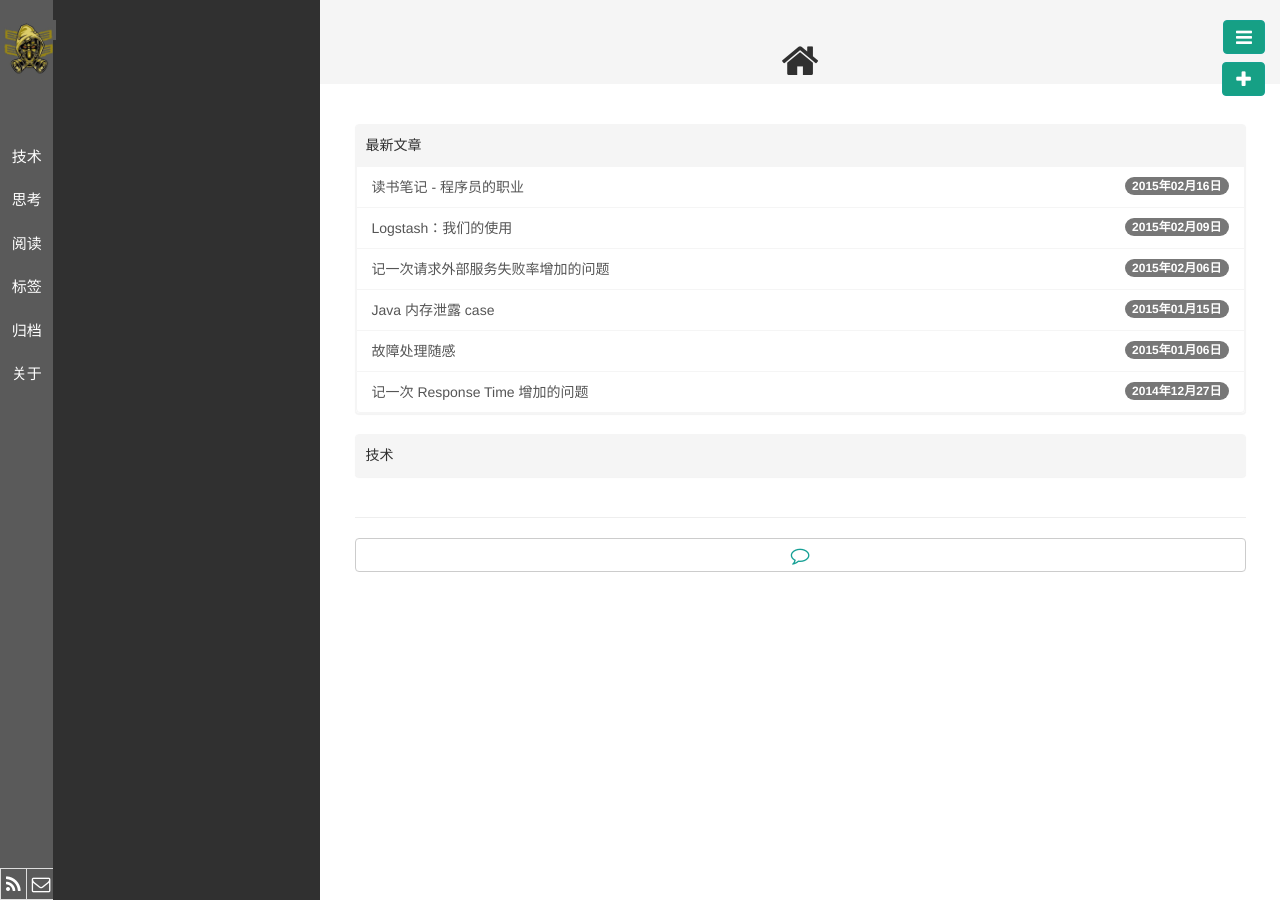
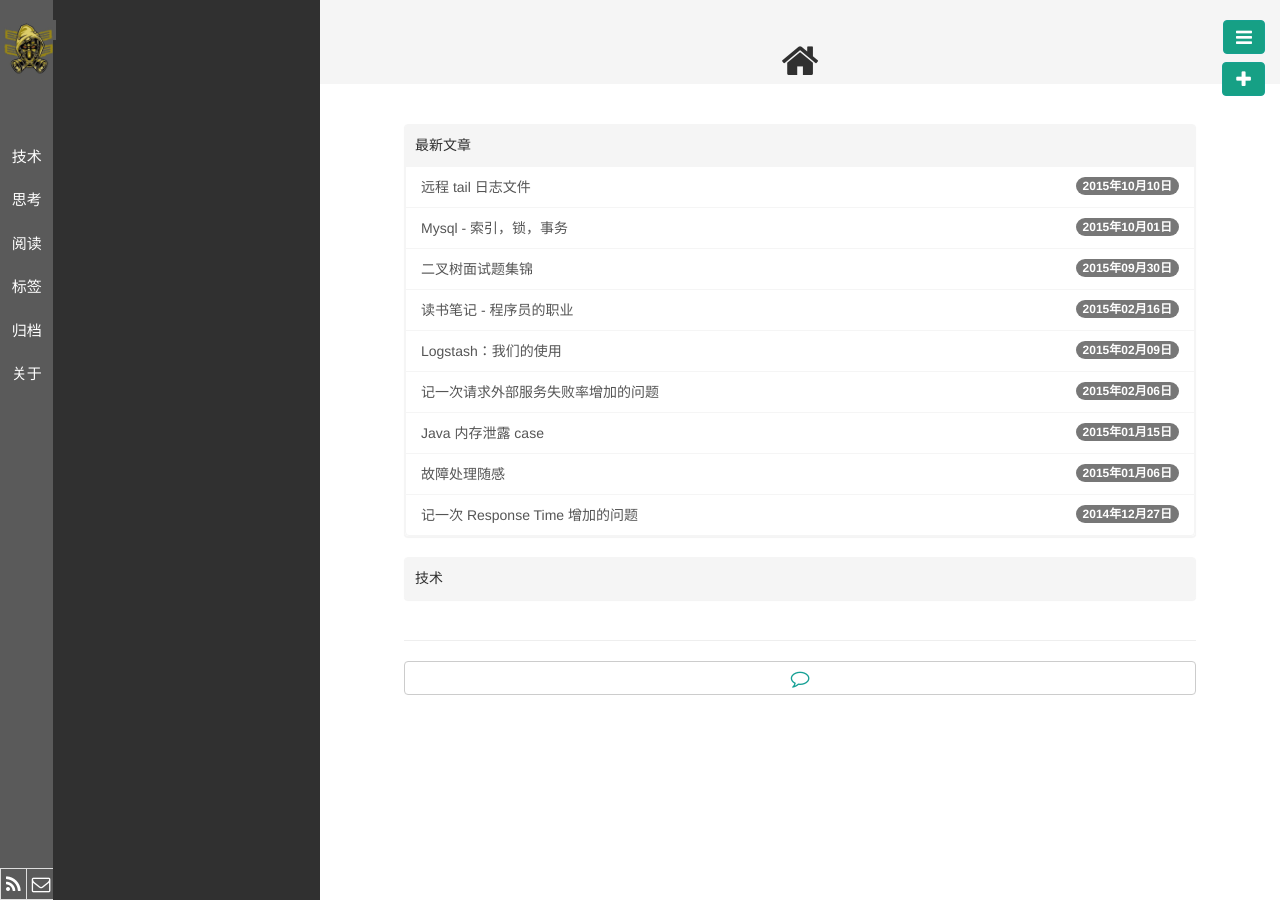
Before and after one commit to mZeroo/mZeroo.github.io, a Jekyll site: the page built from index.html, in a window 1280 px wide. Built offline with Jekyll 4.4.1, drawn with Linux system fonts in a browser that asks for light colours; nearby versions of some CDN libraries; library files that are not in the unit come from our copies; Markdown is read by kramdown in place of the engine named in the settings; the list of posts is cut into pages by our own code; some of the changed lines change nothing that is shown.

Commit message:
new posts

````diff
--- /dev/null
+++ b/_posts/tech/2015-09-30-binary-tree.md
@@ -0,0 +1,262 @@
+---
+layout: post
+title: 二叉树面试题集锦
+category: 技术
+tags: 面试题
+keywords: 二叉树, 面试题
+description:
+---
+
+### 二叉树面试题
+
+#### 1. 遍历系列
+##### 1.1 前序遍历
+
+###### a.递归实现
+
+	    public static <T> void formPreoderTraversal(Node<T> root) {
+        	if (null != root) {
+            	System.out.println(root.value);
+            	formPreoderTraversal(root.left);
+            	formPreoderTraversal(root.right);
+        	}
+    	}
+---
+###### b.非递归实现
+
+思路:
+
+1. currentNode 指向 root 节点
+2. 如果 currentNode 不为 null，输出 currentNode，并入栈存入 stack。currentNode = currentNode.left, 重复步骤 2)
+3. 如果 currentNode 为 null， 则开始出栈，出栈的节点为 node，输出 node。如果 node 有右孩子，则将 currentNode 指向这个右孩子， 然后重复步骤 2)。如果出栈节点无右孩子， 则继续重复出栈的过程， 直到出栈的节点有右孩子，或者栈为空为止。
+
+
+终止条件为 currentNode 为 null， 且 stack 为空为止。代码如下：
+
+	   public static <T> void formPreoderTraversal(Node<T> root) {
+            if (null == root) {
+                return;
+            }
+
+            Stack<Node<T>> stack = new Stack<Node<T>>();
+            Node<T> currNode = root;
+
+            while(currNode != null || !stack.isEmpty()) {
+                if (null != currNode) {
+                    System.out.println(currNode.value);
+                    stack.push(currNode);
+                    currNode = currNode.left;
+                } else {
+                    while(!stack.isEmpty()) {
+                        Node<T> node = stack.pop();
+                        if (node.right != null) {
+                            currNode = node.right;
+                            break;
+                        }
+                    }
+                }
+            }
+        }
+
+---
+##### 1.2 中序遍历
+###### a.递归实现
+
+	    public static <T> void preoderTraversal(Node<T> root) {
+        	if (null != root) {
+            	formPreoderTraversal(root.left);
+            	System.out.println(root.value);
+            	formPreoderTraversal(root.right);
+        	}
+    	}
+---
+###### b.非递归实现
+
+思路：
+
+1. currentNode 指向 root 节点
+2. 如果 currentNode 不为 null，并入栈存入 stack。currentNode = currentNode.left, 重复步骤 2）
+3. 如果 currentNode 为 null， 则开始出栈，出栈的节点为 node，输出 node。如果 node 有右孩子， 则将 currentNode 指向这个右孩子， 然后重复步骤 2)。如果出栈节点无右孩子， 则继续重复出栈的过程， 直到出栈的节点有右孩子，或者栈为空为止。
+
+终止条件为 currentNode 为 null， 且 stack 为空为止。可以看出前序遍历的非递归算法和中序遍历的过程基本是一样的， 唯一的差别就是输出节点的时间不一样， 前序遍历是在入栈的时候输出节点， 中序遍历是在出栈的时候输出节点。这也很好理解， 因为从上述过程可以看出，入栈的过程左孩子在父亲节点的前面入栈， 所以前部遍历的时候在入栈之前输出节节点就是父亲节点在左孩子之前输出， 反之在出栈的时候输出节点就是父亲节点在做孩子之后输出。实现代码如下：
+
+	   public static <T> void formPreoderTraversal(Node<T> root) {
+            if (null == root) {
+                return;
+            }
+
+            Stack<Node<T>> stack = new Stack<Node<T>>();
+            Node<T> currNode = root;
+
+            while(currNode != null || !stack.isEmpty()) {
+                if (null != currNode) {
+                    System.out.println(currNode.value);
+                    stack.push(currNode);
+                    currNode = currNode.left;
+                } else {
+                    while(!stack.isEmpty()) {
+                        Node<T> node = stack.pop();
+                        if (node.right != null) {
+                            currNode = node.right;
+                            break;
+                        }
+                    }
+                }
+            }
+        }
+
+---
+##### 1.3 后序遍历
+###### a.递归实现
+
+	    public static <T> void afterPreoderTraversal(Node<T> root) {
+        	if (null != root) {
+            	formPreoderTraversal(root.left);
+            	formPreoderTraversal(root.right);
+            	System.out.println(root.value);
+        	}
+    	}
+---
+###### b.非递归实现
+
+思路：
+
+1. currentNode 指向 root 节点.
+2. 如果 currentNode 不为 null，并入栈存入 stack。currentNode = currentNode.left, 重复步骤 2）。
+3. 如果 currentNode 为 null， 则检查栈顶元素的右孩子。 如果右孩子为空或者上一个出栈的节点即为其右孩子， 则出栈， 输出该出栈节点。否则将 currentNode 指向该右孩子，然后重复步骤 2)。
+
+终止条件为 currentNode 为 null， 且 stack 为空为止。代码如下：
+
+        public static <T> void afterPreoderTraversal(Node<T> root) {
+            if (null == root) {
+                return;
+            }
+
+            Stack<Node<T>> stack = new Stack<Node<T>>();
+            Node<T> currNode = root;
+            Node<T> lastPopNode = null;
+
+            while(currNode != null || !stack.isEmpty()) {
+                if (null != currNode) {
+                    stack.push(currNode);
+                    currNode = currNode.left;
+                } else {
+                    if (stack.peek().right == null || lastPopNode == stack.peek().right) {
+                        lastPopNode = stack.pop();
+                        System.out.println(lastPopNode.value);
+                    } else {
+                        currNode = stack.peek().right;
+                    }
+                }
+            }
+        }
+---
+##### 1.4 层序遍历/宽度优先遍历
+
+思路：
+
+1. root 节点并入队列
+2. 如果队列不为空，则出队， 出队节点为 node， 将 node 的左右孩子（如果存在的话）入队。然后重复 2)。
+
+终止条件为队列为空。实现代码如下：
+
+        public static <T> void levelOrderTraversal(Node<T> root) {
+            if (null == root) {
+                return;
+            }
+            Queue<Node<T>> queue = new SimpleQueue<Node<T>>();
+            queue.add(root);
+
+            while(!queue.isEmpty()) {
+                Node<T> node = queue.poll();
+                System.out.println(node.value);
+                if (null != node.left) {
+                    queue.offer(node.left);
+                }
+                if (null != node.right) {
+                    queue.offer(node.right);
+                }
+            }
+        }
+
+---
+#### 2. 简单递推求值系列
+
+##### 2.1 求第 K 层的节点的个数
+
+递推公式： ``` f(node, K) = f(node.left, K - 1) + f(node.right, K - 1) ```，非递归可以采用层序遍历的方式统计第 K 层的个数。递归实现代码如下：
+
+	     public static <T> int nodeCountOfKLevel(Node<T> root, int k) {
+            if (null == root) {
+                return 0;
+            }
+
+            if (0 == k) {
+                return 0;
+            }
+
+            if (1 == k) {
+                return 1;
+            }
+
+            return nodeCountOfKLevel(root.left, k - 1) + nodeCountOfKLevel(root.right, k - 1);
+        }
+---
+##### 2.2 求二叉树中叶子节点的个数
+递推公式： ``` f(node) = (isLeaf(node) ? 1 : (f(node.left) + f(node.right)) ```，或者采用任意一种遍历算法，发现叶子节点统计加 1 即可。递归版本的实现如下：
+
+
+        public static <T> int countOfLeaf(Node<T> root) {
+            if (null == root) {
+                return 0;
+            }
+
+            // leaf node
+            if (null == root.left && null == root.right) {
+                return 1;
+            }
+
+            return countOfLeaf(root.left) + countOfLeaf(root.right);
+        }
+---
+##### 2.3 判断二叉树是否是平衡二叉树
+递推公式: ``` f(node) = f(node.left).isAVL && f(node.right).isAVL && abs(f(node.left).height - f(node.right).height) < 1  ``` , 其中 f(node) 有两个返回值: 1. 是否是平衡二叉树 isAVL; 2.二叉树的高度 height。实现代码如下：
+
+        public static <T> Pair<Boolean, Integer> isAVLAndHeight(Node<T> root) {
+            if (null == root) {
+                return new Pair<Boolean, Integer>(true, 0);
+            }
+            Pair<Boolean, Integer> isLeftAVLAndHeight = isAVLAndHeight(root.left);
+            Pair<Boolean, Integer> isRightAVLAndHeight = isAVLAndHeight(root.right);
+
+            return new Pair<Boolean, Integer>(isLeftAVLAndHeight.fst && isRightAVLAndHeight.fst
+                    && (Math.abs(isLeftAVLAndHeight.snd - isRightAVLAndHeight.snd) < 1),
+                    Math.max(isLeftAVLAndHeight.snd, isRightAVLAndHeight.snd) + 1);
+        }
+
+---
+
+#### 3. 路径系列
+##### 3.1 最长的路径问题
+利用求解二叉树高度的程序， 首先求解通过某个指定节点 node 的最长路径， 即为： ``` maxLength = depth(node.left) + depth(node.right) + 1```。 整个二叉树的最长路径， 即为所有节点中通过某个节点的最长路径。实现代码如下：
+
+	    public static Integer maxPathLength = 0;
+        public static <T> int depth(Node<T> root) {
+            if (null == root) {
+                return 0;
+            }
+            int heightOfLeft = depth(root.left);
+            int heightOfRight = depth(root.right);
+            maxPathLength = Math.max(heightOfLeft + heightOfRight + 1, maxPathLength);
+            return Math.max(heightOfLeft, heightOfRight) + 1;
+        }
+---
+##### 3.2 求节点数值和为给定值的所有路径
+
+#### 4. 完全二叉树系列
+##### 4.1 判断二叉树是否是完全二叉树
+##### 4.2 完全二叉树的插入问题
+#### 5. 其他
+##### 5.1 二叉树转双向链表
+##### 5.2 根据前序遍历和中序遍历重建二叉树
+#####
--- /dev/null
+++ b/_posts/tech/2015-10-01-mysql-index-lock-transaction.md
@@ -0,0 +1,70 @@
+---
+layout: post
+title: Mysql - 索引，锁，事务
+category: 技术
+tags: Database
+keywords: 数据库, Mysql, 索引, 数据库锁, 事务
+description:
+---
+
+### 1. 索引
+
+#### 1.1 索引数据结构: B 树, B+ 树
+
+* [B 树介绍](https://zh.wikipedia.org/wiki/B%E6%A0%91)
+* [B+ 树介绍](https://zh.wikipedia.org/wiki/B%2B%E6%A0%91)
+
+数据库索引的目的是为了提高查询的效率， 就好比字段的索引目录一样。 Mysql 中数据库索引主要是采用 B+ 树的实现的，为什么是 B+ 树呢？ 首先了解一下 B 树，B 树相对于查找二叉树有更多的分支，这样可以降低树的高度， 因为每一层的节点可能就意味着一次昂贵的磁盘操作，所以 B 树相对于查找二叉树更加适合做索引。 相对于 B树将索引的键值和指针直接放在响应的节点，B+ 数值将结果存放在叶子节点，这样减少了非叶子节点需要存储的数据，非叶子节点就可以存储更多的索引数据，带来的不好的地方是每一次查询都必须到叶子节点才能找到相应的数据， 但是由于 B+ 树层数较少且一般查询效率取决于读取磁盘的次数，所以这个确定基本是可以忽略的。
+
+---
+#### 1.2 索引类型: 聚簇索引， 非聚簇索引
+
+抽象的区别和定义：``` 聚簇索引的顺序就是数据的物理存储顺序，非聚簇索引顺序与数据物理排列顺序无关。``` 简单来说就是聚簇索引的索引节点存储的是数据， 非聚簇索引的节点储存的还是一个索引。Innodb 支持聚簇索引和非聚簇索引， MyISAM 只支持非聚簇索引。
+
+<br>
+#### 1.2.1 聚簇索引
+
+因为聚簇索引的顺序就是数据的物理存储顺序， 所以每一个表只能有一个聚簇索引。
+
+##### <b>a. 聚簇索引的选取策略</b>
+
+* 如果定义了主键， Innodb 为主键建立聚簇索引
+* 如果没有定义主键， 选取第一个 UNIQUE 索引且 NOT NULL 的列建立聚簇索引。
+* 如果没有主键且没有 UNIQUE 索引， 创建一个隐藏列作为聚簇索引。
+<br/>
+##### <b>b. 聚簇索引加快查询</b>
+
+根据聚簇索引查询比较快，因为索引和数据存储在一起 （on the same page），相对于非聚簇索引可以减少 IO 读取的次数。
+<br/>
+##### <b>c. 聚簇索引的开销</b>
+
+因为聚簇索引的顺序就是物理存储的顺序，所以在插入或者更新数据的时候，聚簇索引为存在数据重排序的问题。如果在某一页中间插入数据，这样在该页中排在后面的数据就需要移动和重新排序，如果超出了该页的容量也可以还需要涉及到其他页的移动问题（聚簇索引一般都不会写满真个 page， 而是会留有一部分空间，以便后续的插入数据使用）。所以聚簇索引会使得插入/更新速度下降。
+<br/>
+##### <b>d. 聚簇索引的选取</b>
+
+根据聚簇索引的特点， 局促索引的选取应该巨量满足以下原则：
+
+* 避免随机，满足递增/减最好。递增的数据一般会直接追加到聚簇索引中，可以很好的避免重排序和页分裂的问题。AUTO_INCR 很适合做为聚簇索引。
+* 不变。 修改聚簇索引会带来重排序的问题。
+
+<br/>
+#### 1.2.2 非聚簇索引
+
+非聚簇索引相对应于聚簇索引，在节点中存数的并不是最终的数据，而是指向最终数据的另一种索引， 所以在查询的过程中会造成更多 IO 开销。
+
+<br/>
+#### 1.2.3 Innodb vs MyISAM
+
+![innodb-myisam-index](/public/img/posts/innodb-vs-myisam-index.jpg)
+
+Innodb 的二级索引也是一种类型的非聚簇索引，但是其和 MyISAM 中二级索引的不一样的地方在于其存储的不是数据的直接地址，存储的是主键的值，通过主键的值在找到响应的数据。这样带来的好处是在数据出现页分裂和数据移动的时候（因为采用局促索引组织数据，这样的事情会更经常发生），可以避免需要更新相应的二级索引带来的开销。同样坏处是还需要通过主键查询到响应的数据所在的位置。
+
+
+---
+#### 参考
+
+[1] https://dev.mysql.com/doc/refman/5.0/en/innodb-index-types.html
+
+[2] https://dev.mysql.com/doc/refman/5.1/en/innodb-table-and-index.html
+
+[3] http://hedengcheng.com/?p=771#_Toc374698307
--- /dev/null
+++ b/_posts/tech/2015-10-10-tail-f-log.md
@@ -0,0 +1,52 @@
+---
+layout: post
+title: 远程 tail 日志文件
+category: 技术
+tags: 日志
+keywords: tail, log
+description:
+---
+
+
+很多时候开发人员都会有查看服务器日志的需求，而且很多时候是在上线发布或者出现错误的时候， 大多数都会执行的命令如下：
+
+		tail -f iam.log
+		tail -f iam.log | grep Exception
+		tail -1000 iam.log
+		tail -1000 iam.log | grep Error
+		balala ...
+
+但是很多公司登陆服务器的步骤十分繁琐， 比如要先登陆到跳板机， 然后从跳板机才能登陆到响应的服务器。跳板机的登陆又有双因子验证之类， 比如结合某些手机上的验证码之类的。 这个时候查看日志都会比较麻烦，所以我们需要一种简单的查看日志的方式。比如不用登陆服务器就可以在本地执行 tail 命令，或者有 web 页面可以让我们查看响应的日志。基于这样的需求调研了几种方案，以下是一些实现的方案以及优缺点介绍。
+
+---
+### 1. nc & http event stream
+
+		echo -e 'HTTP/1.1 200 OK\nAccess-Control-Allow-Origin: *\nContent-type: text/event-stream\n' && tail -f ./iam.log | sed -e 's/^/data: /;s/$/\\n/' | nc -l 1234
+
+打开浏览器，输入 [http://127.0.0.1:1234/](http://127.0.0.1:1234/), 如果 iam.log 一直有内容在写入的话， 你就可以看到新的添加内容源源不断地显示在浏览器中了。那么这一行命令的原理是什么呢？这里我们首先需要了解 ``` nc ``` 命令和 HTTP中 ```Content-type: text/event-stream``` 。
+
+>nc -  The nc (or netcat) utility is used for just about anything under the sun involving TCP or UDP.  It can open TCP connections, send UDP packets, listen on
+     arbitrary TCP and UDP ports, do port scanning, and deal with both IPv4 and IPv6.  Unlike telnet(1), nc scripts nicely, and separates error messages onto
+     standard error instead of sending them to standard output, as telnet(1) does with some.
+
+简单来说 nc 是一款短小精悍的网络工具，可通过 TCP 或 UDP 协议传输读写数据。上面的命令将管道之前命令的输出通过 1234 端口发送出去，在发送的 TCP 数据的前面添加了 HTTP 协议相关的东西，所以这里可以等价与一个简单的 http 服务， 可以通过浏览器连接。在 HTTP 头中声明了 Content-type: text/event-stream。
+
+
+>	Server-Sent Events - One Way Messaging.<br>
+ 	A server-sent event is when a web page automatically gets updates from a server.
+ 	This was also possible before, but the web page would have to ask if any updates were available. With server-sent events, the updates come automatically.
+
+在 http 中设置了 Content-type: text/event-stream 之后， 则客户端会源源不断的从服务器端获取更新的数据。上面的命令采用了这种方式，相当于将 tail -f ./iam.log 的输出源源不断的发送到客户端， 就实现浏览器能够获取 tail 的内容。
+但是这种方式的问题在于，这种方案是一次性的，就是只能接受一次连接请求，之后便会失效， 这个和 nc 的实现相关， 其只会等待第一次 TCP 连接， 并把数据发送给它。
+
+---
+
+### 2. Cherrypy & subprocess & http event stream
+
+
+
+
+### 参考
+ [1] http://www.cnblogs.com/wenbiao/p/3375811.html
+
+ [2] http://www.w3schools.com/html/html5_serversentevents.asp
--- a/public/css/base.css
+++ b/public/css/base.css
@@ -97,7 +97,7 @@ body, html {
 /*  padding-left: 40px;
   padding-right: 40px;
 */
-  padding: 0 5% 0 5%;
+  padding: 0 10% 0 10%;
   color: #656565;
   line-height: 1.42857143;
 }
@@ -112,7 +112,7 @@ body, html {
 bordercolor: red;
 }
 blockquote p {
-  font-size: 20px;
+  font-size: 13px;
 }
 /* 其他配置 */
 .center {
````
Also changed, not shown: public/img/posts/innodb-vs-myisam-index.jpg (added).
